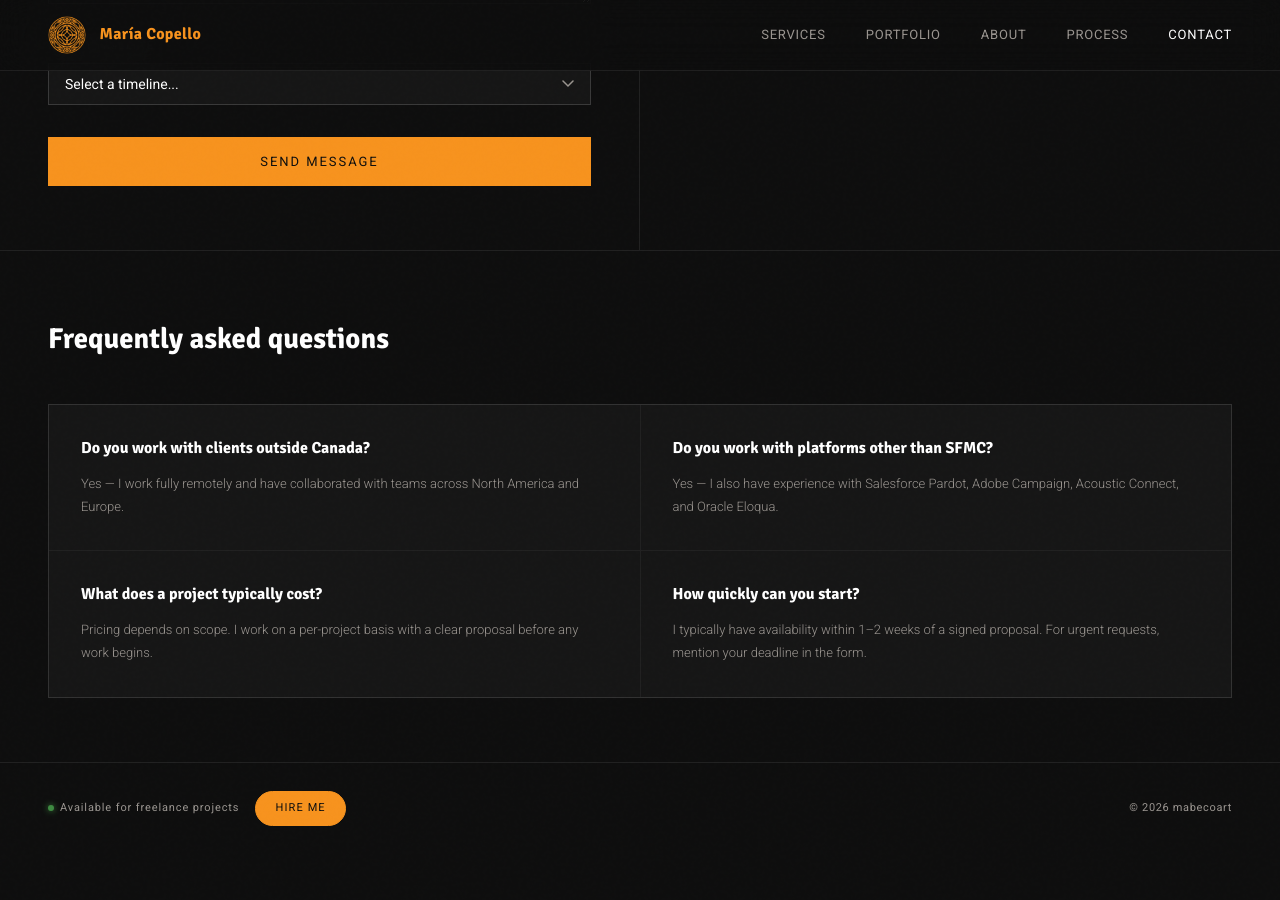
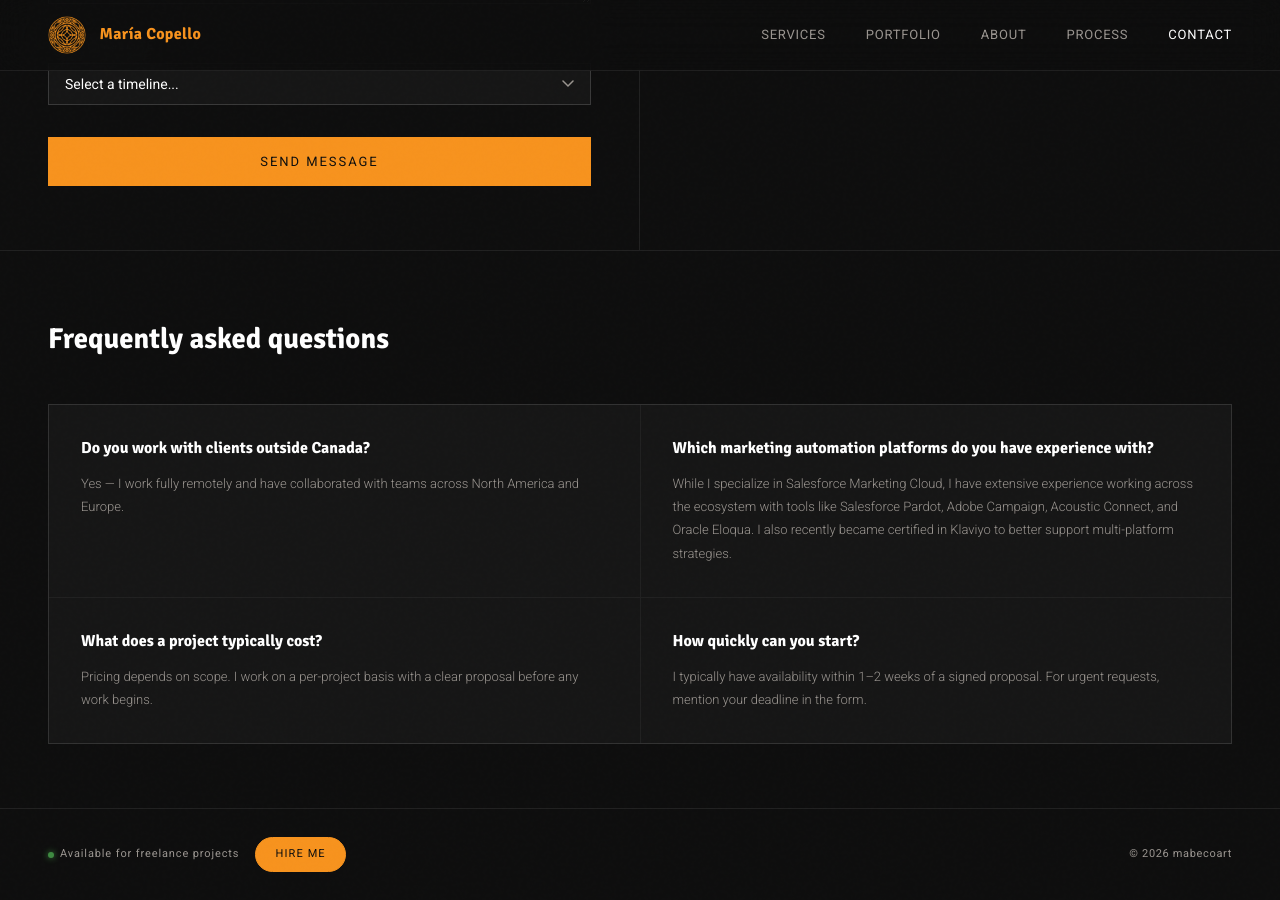
Before and after one commit to mabecoart/github.io, a Jekyll site: the page built from contact.html, in a window 1280 px wide and 900 px high, scrolled down 940 px. Built offline with Jekyll 4.4.1, drawn with Linux system fonts in a browser that asks for light colours; before the commit the page ends 1794 px from its top, so only the background shows below that.

Commit message:
Update contact page description and services offered

```diff
--- a/contact.html
+++ b/contact.html
@@ -2,7 +2,7 @@
 layout: base
 title: Contact
 nav: contact
-description: Get in touch with María Copello for freelance SFMC and email development projects.
+description: Get in touch with María Copello for freelance Digital Marketing projects.
 ---
 
 <header class="page-header">
@@ -38,9 +38,9 @@
         <label class="form-label" for="service">Service you're interested in</label>
         <select class="form-select" id="service" name="service">
           <option value="">Select a service...</option>
-          <option value="sfmc">SFMC Development</option>
-          <option value="automation">Campaign Automation</option>
-          <option value="both">Both</option>
+          <option value="email">Email Development</option>
+          <option value="automation">Marketing Automation</option>
+          <option value="crm">CRM Strategy</option>
           <option value="notsure">Not sure yet</option>
         </select>
       </div>
@@ -82,8 +82,8 @@
       <p class="faq-a">Yes — I work fully remotely and have collaborated with teams across North America and Europe.</p>
     </div>
     <div class="faq-item">
-      <p class="faq-q">Do you work with platforms other than SFMC?</p>
-      <p class="faq-a">Yes — I also have experience with Salesforce Pardot, Adobe Campaign, Acoustic Connect, and Oracle Eloqua.</p>
+      <p class="faq-q">Which marketing automation platforms do you have experience with?</p>
+      <p class="faq-a">While I specialize in Salesforce Marketing Cloud, I have extensive experience working across the ecosystem with tools like Salesforce Pardot, Adobe Campaign, Acoustic Connect, and Oracle Eloqua. I also recently became certified in Klaviyo to better support multi-platform strategies.</p>
     </div>
     <div class="faq-item">
       <p class="faq-q">What does a project typically cost?</p>
```
